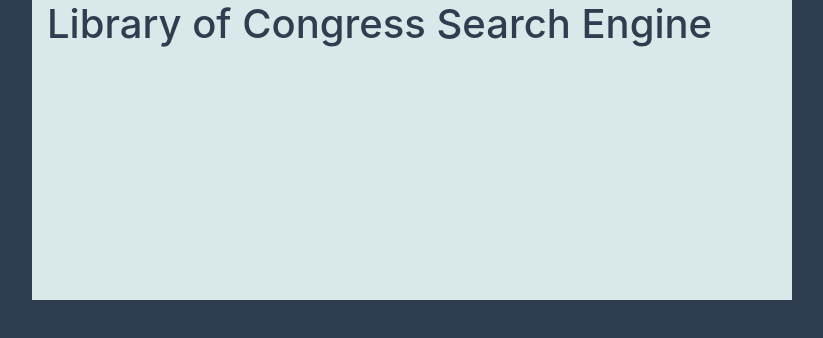
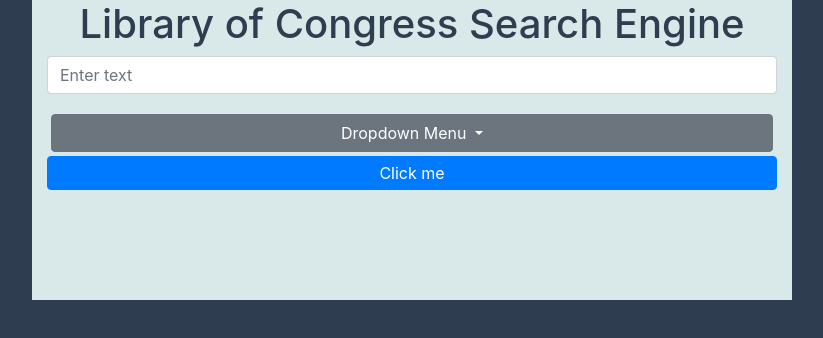
Before and after one commit to jeffreyvicente/web-api-mini-project, a plain HTML site: page index.html in a window 1280 px wide. Shown: the whole page, without its empty margins (228-1051 px from the left). Drawn offline with nearby package versions, Linux system fonts and the light colour scheme.

Commit message:
Updated HTML
More bootstrap elements, better styles

```diff
--- a/assets/css/style.css
+++ b/assets/css/style.css
@@ -10,3 +10,8 @@ body {
     width: 80%;
     margin: 0 auto;
 }
+
+.searchDrop::placeholder {
+    color: #757575;
+
+}
--- a/index.html
+++ b/index.html
@@ -14,7 +14,27 @@
   <body>
     <div class="container">
         <div class="row">
-          <div class="col-lg-8 offset-lg-2 square searchBox"><h1>Library of Congress Search Engine</h1></div>
+            <div class="col-lg-8 offset-lg-2 square searchBox mx-auto">
+                <div class="text-center">
+                  <h1>Library of Congress Search Engine</h1>
+                  <form>
+                    <div class="form-group">
+                      <input type="text" class="form-control" id="inputText" placeholder="Enter text">
+                    </div>
+                  </form>
+                  <div class="dropdown p-1">
+                    <button class="btn btn-secondary dropdown-toggle w-100" type="button" id="dropdownMenuButton" data-toggle="dropdown" aria-haspopup="true" aria-expanded="false">
+                      Dropdown Menu
+                    </button>
+                    <div class="dropdown-menu" aria-labelledby="dropdownMenuButton">
+                      <a class="dropdown-item" href="#">Option 1</a>
+                      <a class="dropdown-item" href="#">Option 2</a>
+                      <a class="dropdown-item" href="#">Option 3</a>
+                    </div>
+                  </div>
+                  <button type="button" class="btn btn-primary w-100 p-1">Click me</button>
+                </div>
+              </div>
         </div>
       </div>
 
```
